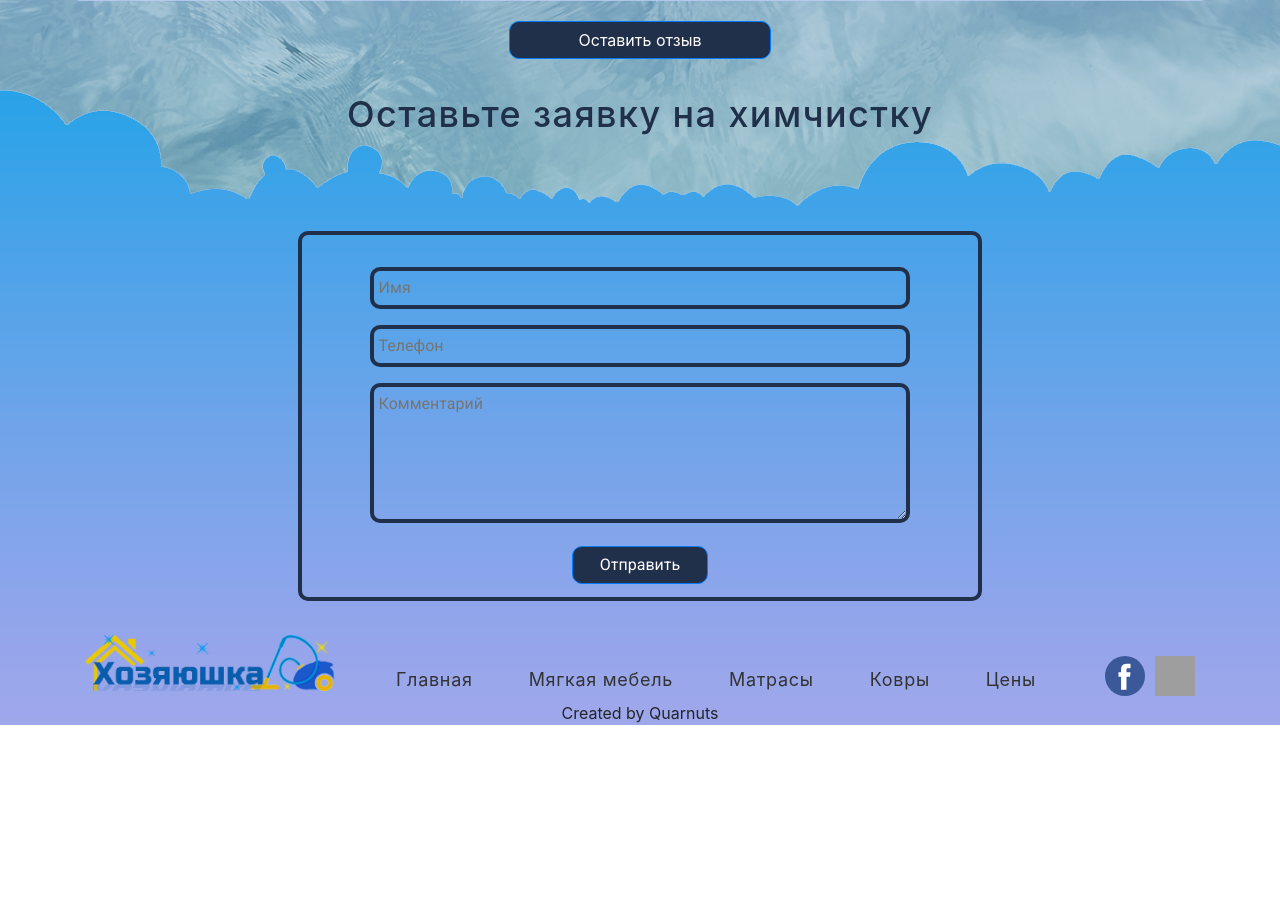
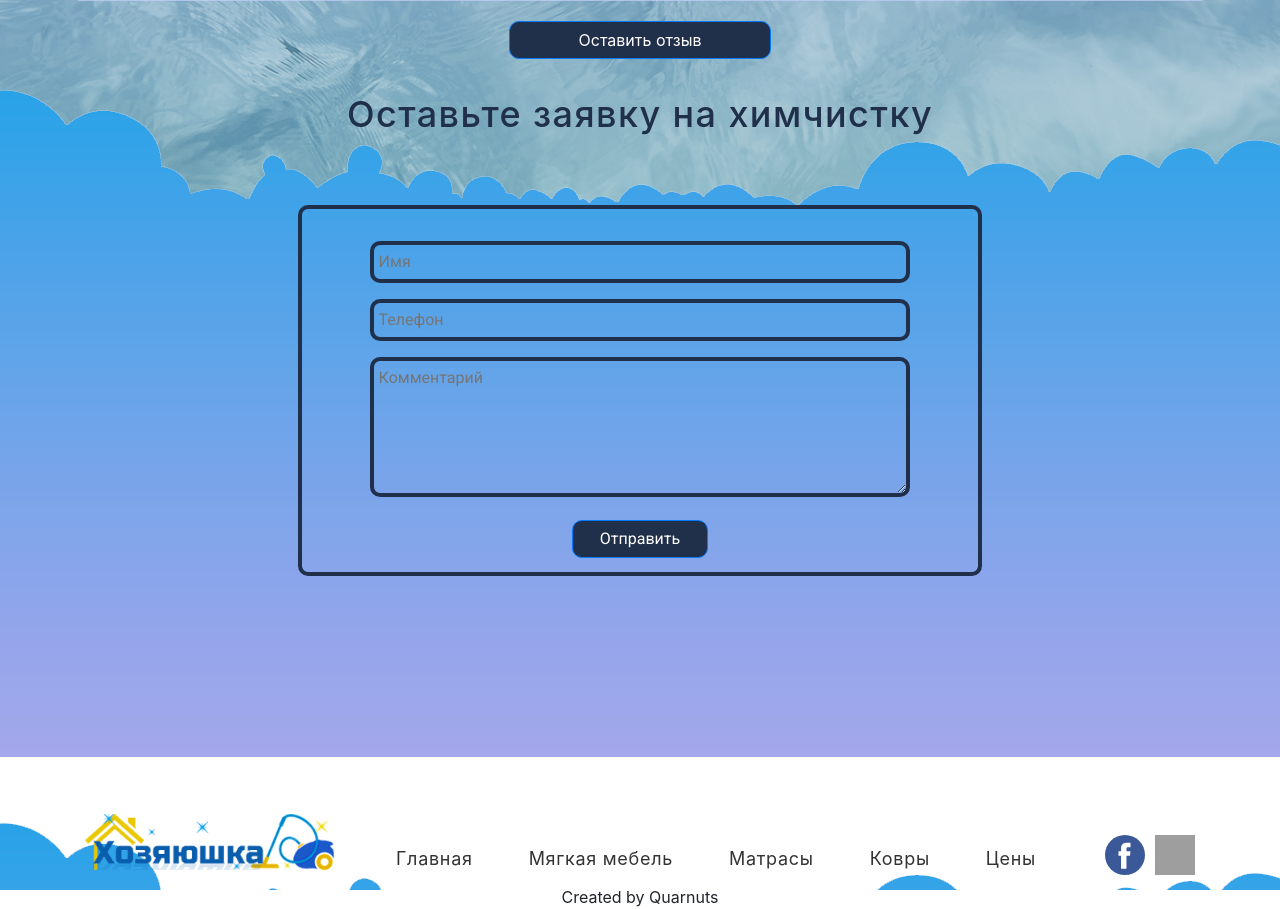
Before and after one commit to markxploder/hozyaushka, a Django app: page / in a window 1280 px wide. Shown: the part 5426-6335 px from the top of the page. Before the commit the page ends 6151 px from the top, so only its background shows below. Run offline with Django 3.2, Linux system fonts and the light colour scheme; data that the repository does not hold is empty; some libraries are stand-ins or nearby versions; grey boxes are pictures that could not be loaded.

Commit message:
Zayebalsya

```diff
--- a/hoz/static/css/base.css
+++ b/hoz/static/css/base.css
@@ -125,13 +125,9 @@ nav li {
 }
 
 footer {
-    background: url(../img/ffoam2.png) no-repeat, rgba(254, 254, 254, 0);
-    position: relative;
-    top: -25%;
-    margin-bottom: -13%;
-}
-
-footer nav {
+    background: url(../img/ffoam2.png) no-repeat;
+    background-attachment: fixed;
+    background-repeat: no-repeat;
     height: 100px;
 }
 
--- a/hoz/static/css/main.css
+++ b/hoz/static/css/main.css
@@ -234,6 +234,7 @@
     background-size: cover;
 }
 
+
 .reviews-container {
     background-color: rgba(191, 207, 246, 0.75);
     border-radius: 10px;
@@ -399,16 +400,16 @@
 /* request */
 
 .request {
-    min-height: 100%;
-    min-width: 100%;
+    min-height: calc(100% - 100px);
+    position: relative;
+    top: -25%;
+    margin-bottom: -13%;
+    background: url(../img/ffoam2.png) no-repeat;
 }
 
-.request .hoz-btn {
-    margin: 0 0 2% 0;
-}
 
 .hoz-caption-bigger {
-    margin-bottom: 4%;
+    margin-bottom: 2%;
 }
 
 .hoz-caption-bigger h2 {
@@ -424,6 +425,10 @@
     text-align: center;
     color: #0a1425;
     padding-top: 2rem;
+}
+
+.request .hoz-btn {
+    margin: 0 0 2% 0;
 }
 
 .hoz-form input, .hoz-form textarea {
--- a/hoz/templates/hoz/base.html
+++ b/hoz/templates/hoz/base.html
@@ -58,25 +58,6 @@
         {% block content %}
         {% endblock %}
         <footer>
-            <div class="request">
-                <div class="caption-dark hoz-caption-bigger"><h2>Оставьте заявку на химчистку</h2></div>
-                <div class="container">
-                    <div class="row justify-content-center">
-                        <form method="POST" class="post-form hoz-form">{% csrf_token %}
-                            <div class="form-group">
-                                {{ form_request.name }}
-                            </div>
-                            <div class="form-group">
-                                {{ form_request.phone }}
-                            </div>
-                            <div class="form-group">
-                                {{ form_request.text }}
-                            </div>
-                            <button type="submit" class="btn btn-primary hoz-btn">Отправить</button>
-                        </form>
-                    </div>
-                </div>
-            </div>
             <nav>
                 <ul class="nav nav-pills nav-fill">
                     <li class="nav-item">
--- a/hoz/templates/hoz/main.html
+++ b/hoz/templates/hoz/main.html
@@ -280,6 +280,25 @@
         </div>
     </form>
 </section>
+<section class="request">
+    <div class="caption-dark hoz-caption-bigger"><h2>Оставьте заявку на химчистку</h2></div>
+    <div class="container">
+        <div class="row justify-content-center">
+            <form method="POST" class="post-form hoz-form">{% csrf_token %}
+                <div class="form-group">
+                    {{ form_request.name }}
+                </div>
+                <div class="form-group">
+                    {{ form_request.phone }}
+                </div>
+                <div class="form-group">
+                    {{ form_request.text }}
+                </div>
+                <button type="submit" class="btn btn-primary hoz-btn">Отправить</button>
+            </form>
+        </div>
+    </div>
+</section>
 <link rel="stylesheet" href="{% static 'css/main.css' %}">
 </script>
 {% endblock %}
```
